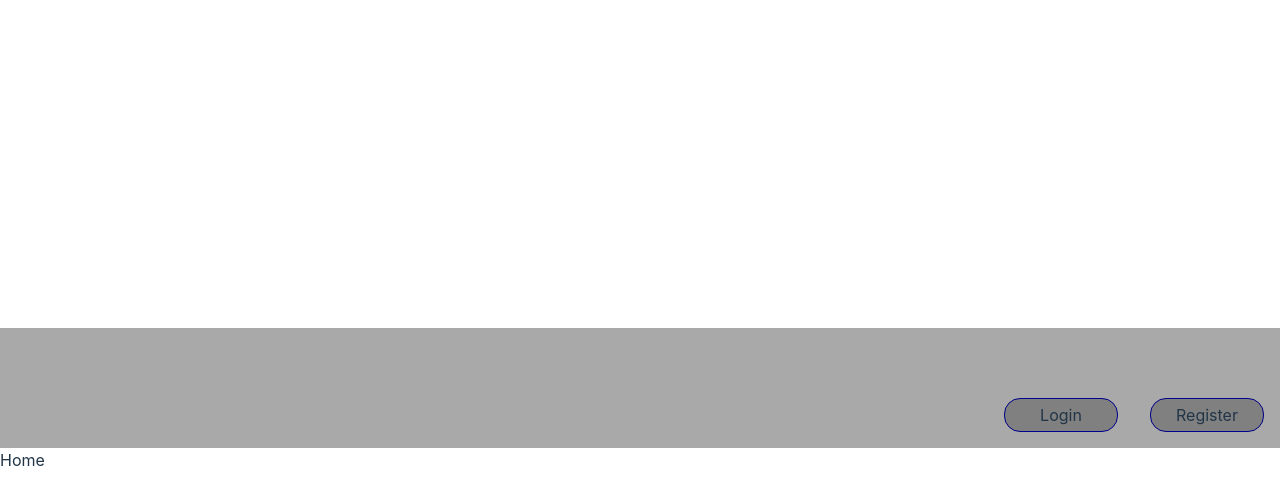
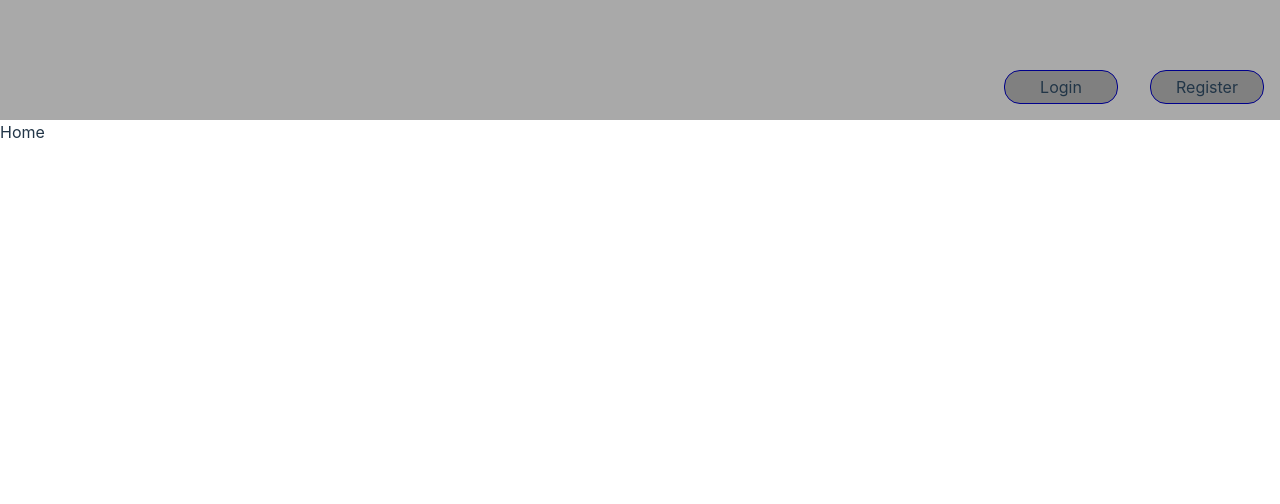
Before and after one commit to jordijerico/ClinicaDentalFrontEnd, a React (Vite) app: page / in a window 1280 px wide. Shown: the top 504 px of the page. Built offline with nearby package versions, Linux system fonts and the light colour scheme.

Commit message:
estructura proyecto

```diff
--- a/src/App.css
+++ b/src/App.css
@@ -6,7 +6,5 @@ body {
   height: 100vh;
   width: 100vw;
 
-  display: flex;
-  justify-content: center;
-  align-items: center;
+
 }
--- a/src/index.css
+++ b/src/index.css
@@ -25,7 +25,6 @@ a:hover {
 
 body {
   margin: 0;
-  display: flex;
   place-items: center;
   min-width: 320px;
   min-height: 100vh;
--- a/src/pages/Register/Register.jsx
+++ b/src/pages/Register/Register.jsx
@@ -12,8 +12,6 @@ export const Register = () => {
             <InputText />
 
 
-
-
         </div>
     )
 }
```
